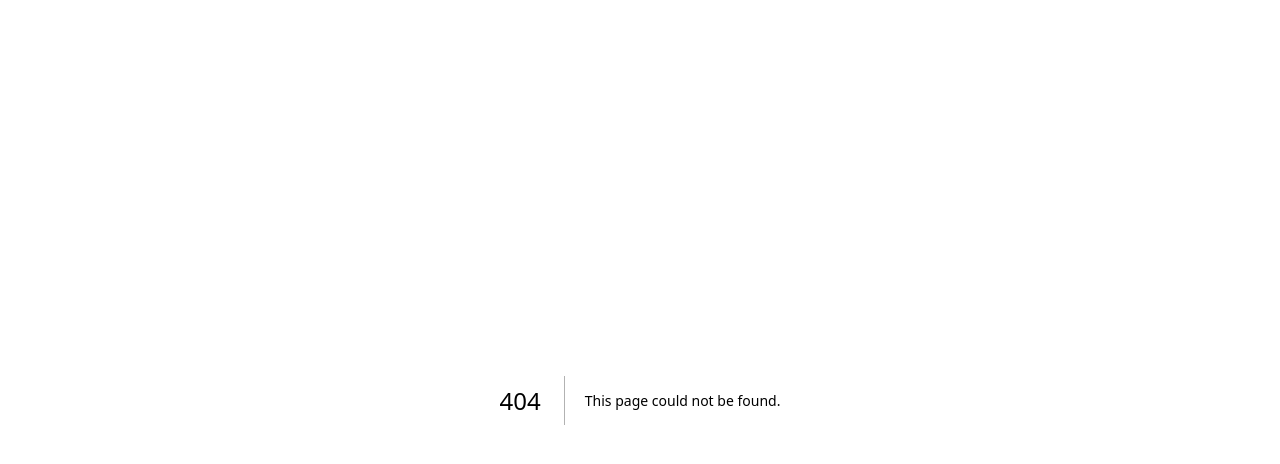
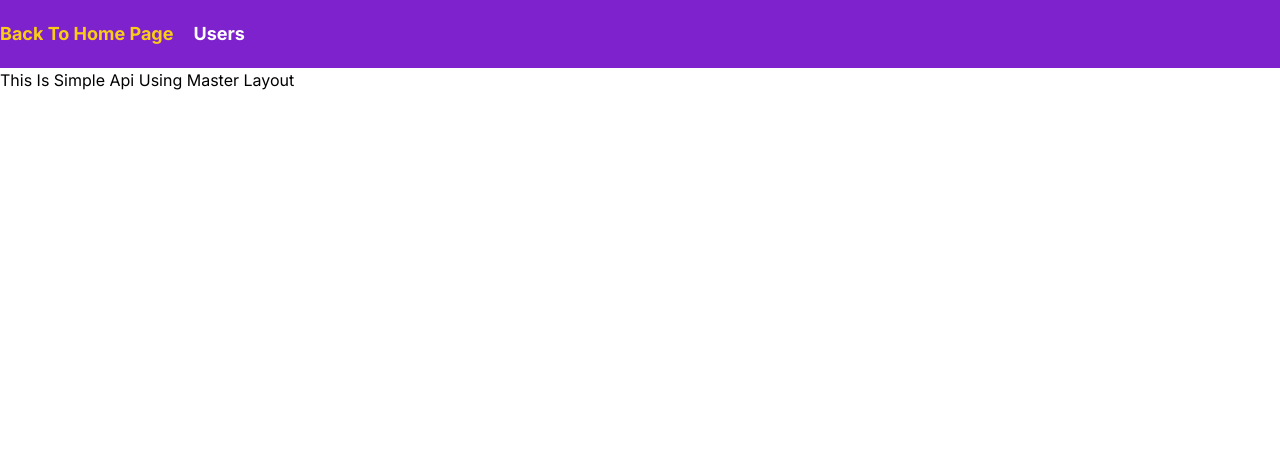
Before and after one commit to ronytalukder/next-js-basic, a Next.js app: page /simpleApi in a window 1280 px wide. Before the commit this address had no page. Shown: the top 464 px of the page. Built offline with nearby package versions, Linux system fonts and the light colour scheme.

Commit message:
add master layout

```diff
--- a/src/app/page.js
+++ b/src/app/page.js
@@ -1,9 +1,11 @@
 import Footer from '@/components/Footer'
+import Header from '@/components/Header'
 import Image from 'next/image'
 
 export default function Home() {
   return (
   <>
+  <Header/>
   <h1>home page</h1>
   <Footer/>
   </>
--- /dev/null
+++ b/src/app/simpleApi/layout.js
@@ -0,0 +1,13 @@
+import ApiHeader from '@/components/ApiHeader';
+import React from 'react';
+
+const layout = ({ children }) => {
+    return (
+        <div>
+            <ApiHeader/>
+            { children }
+        </div>
+    );
+};
+
+export default layout;
--- /dev/null
+++ b/src/app/simpleApi/page.js
@@ -0,0 +1,11 @@
+import React from 'react';
+
+const page = () => {
+    return (
+        <div className="container mx-auto">
+             <h1>This Is Simple Api Using Master Layout</h1>
+        </div>
+    );
+};
+
+export default page;
--- /dev/null
+++ b/src/components/ApiHeader.js
@@ -0,0 +1,20 @@
+import Link from "next/link";
+import React from "react";
+
+const ApiHeader = () => {
+  return (
+    <header className="bg-purple-700 py-5">
+      <div className="container mx-auto flex gap-5">
+        <Link href="/" className="text-yellow-400 text-lg font-bold">
+          Back To Home Page
+        </Link>
+
+        <Link href="/simpleApi/users" className="text-white text-lg font-bold">
+          Users
+        </Link>
+      </div>
+    </header>
+  );
+};
+
+export default ApiHeader;
--- a/src/components/Header.js
+++ b/src/components/Header.js
@@ -1,10 +1,15 @@
+import Link from 'next/link';
 import React from 'react';
 
 const Header = () => {
     return (
-        <div>
-            <h1>This is Header</h1>
-        </div>
+
+        <header className="bg-orange-500 py-5">
+            <div className="container mx-auto flex gap-5 ">
+            <Link href="/">Home</Link>
+            <Link href="/simpleApi/users">Simple API</Link>
+            </div>
+        </header>
     );
 };
 
```
Also changed, not shown: src/app/simpleApi/users/page.js (renamed from src/app/users/page.js).
